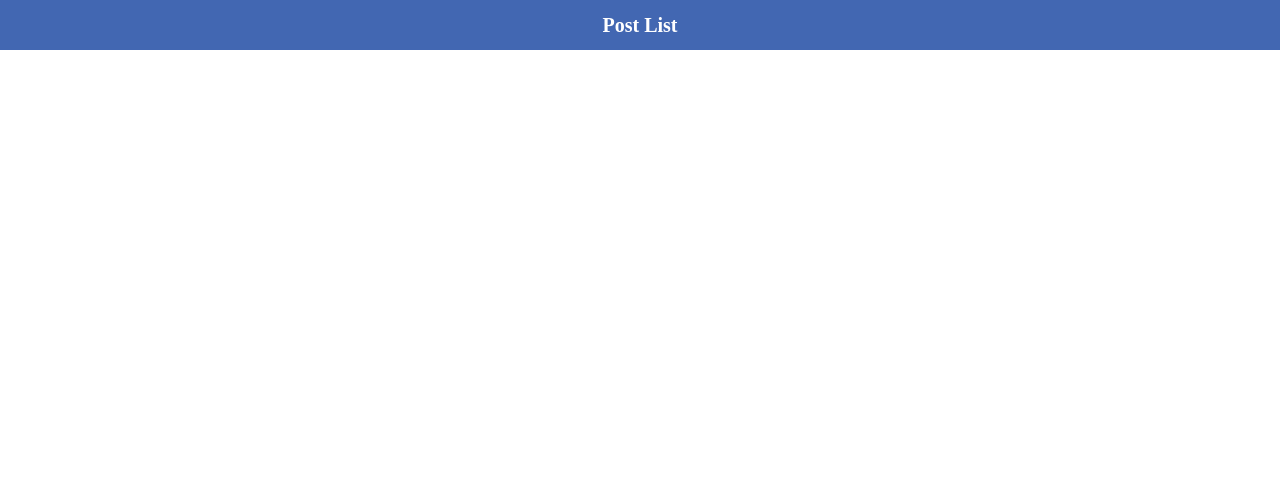
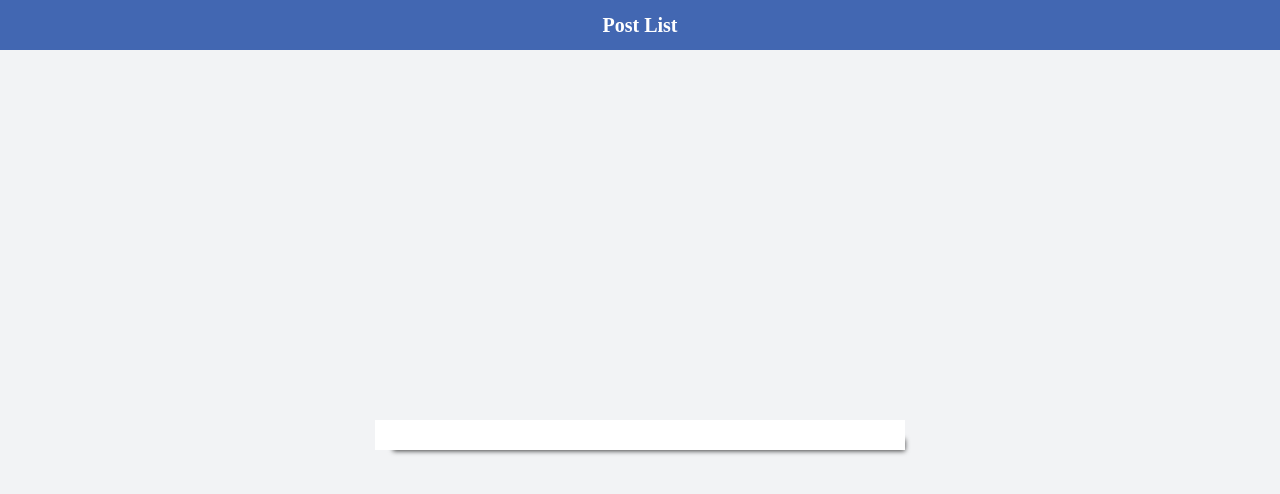
Before and after one commit to rafael-acerqueira/PostList, a React (Vite) app: page / in a window 1280 px wide. Shown: the top 494 px of the page. Built offline with nearby package versions, Linux system fonts and the light colour scheme.

Commit message:
Create Wrapper and Post component

```diff
--- a/src/components/App.js
+++ b/src/components/App.js
@@ -1,10 +1,19 @@
 import React, { Component } from 'react'
 import Header from './Header'
+import Wrapper from './Wrapper'
+import Post from './Post'
 
 class App extends Component {
-  render () {
-    return <Header>Post List</Header>
-  }
+	render () {
+		return (
+			<>
+			<Header>Post List</Header>
+			<Wrapper>
+				<Post />
+			</Wrapper>
+			</>
+		)
+	}
 }
 
 export default App
--- /dev/null
+++ b/src/components/Post.js
@@ -0,0 +1,11 @@
+import styled from 'styled-components'
+
+const Post = styled.div`
+	background-color: #FFF
+	box-shadow: 9px 10px 5px -9px rgba(0,0,0,0.75);
+	margin-bottom: 30px;
+	padding: 15px;
+	width: 500px;
+`
+
+export default Post
--- /dev/null
+++ b/src/components/Wrapper.js
@@ -0,0 +1,11 @@
+import styled from 'styled-components'
+
+const Wrapper = styled.div`
+	background-color: #F2F3F5;
+	display: flex;
+	align-items: center;
+	justify-content: center;
+	height: 100vh;
+`
+
+export default Wrapper
```
Also changed, not shown: .eslintrc.json.
